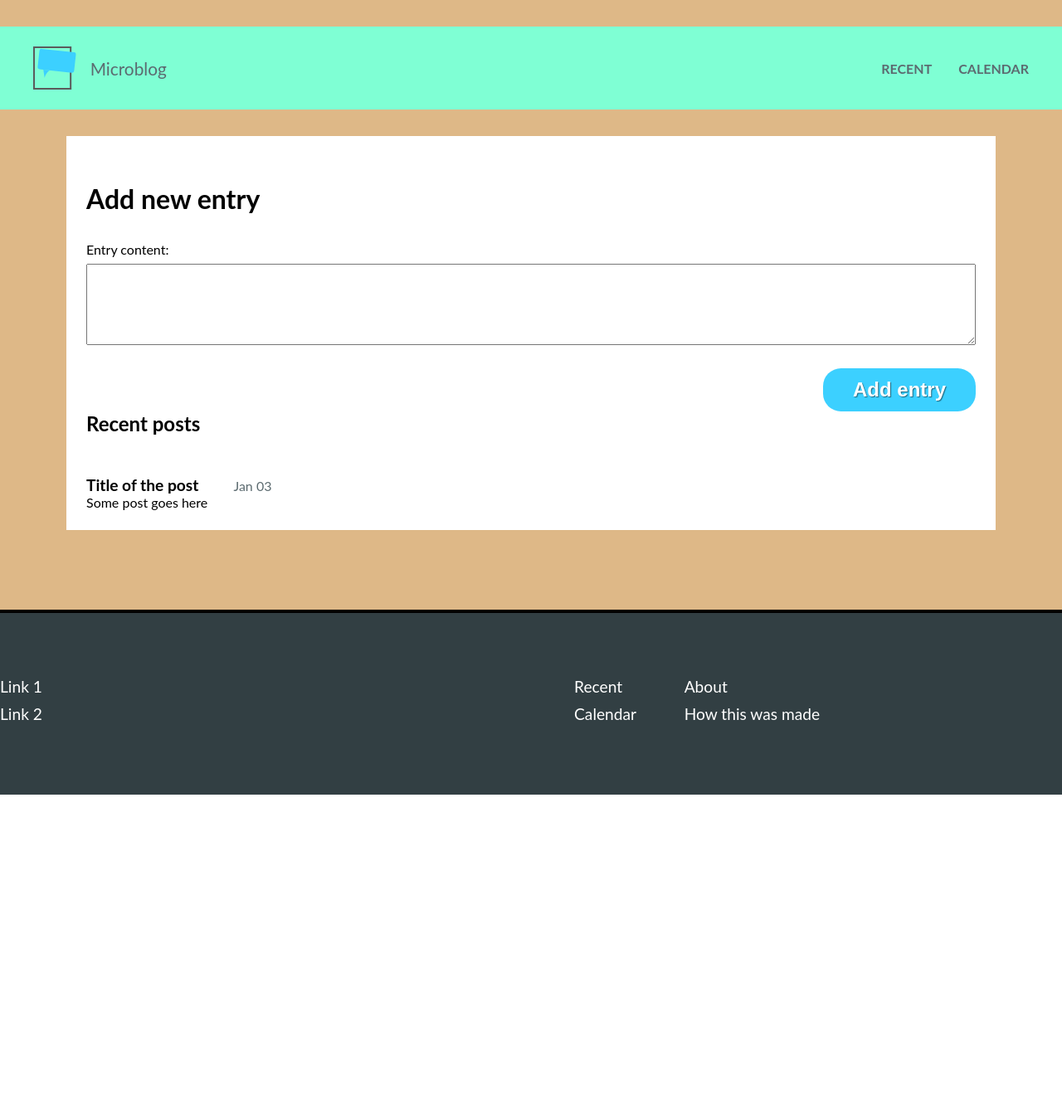
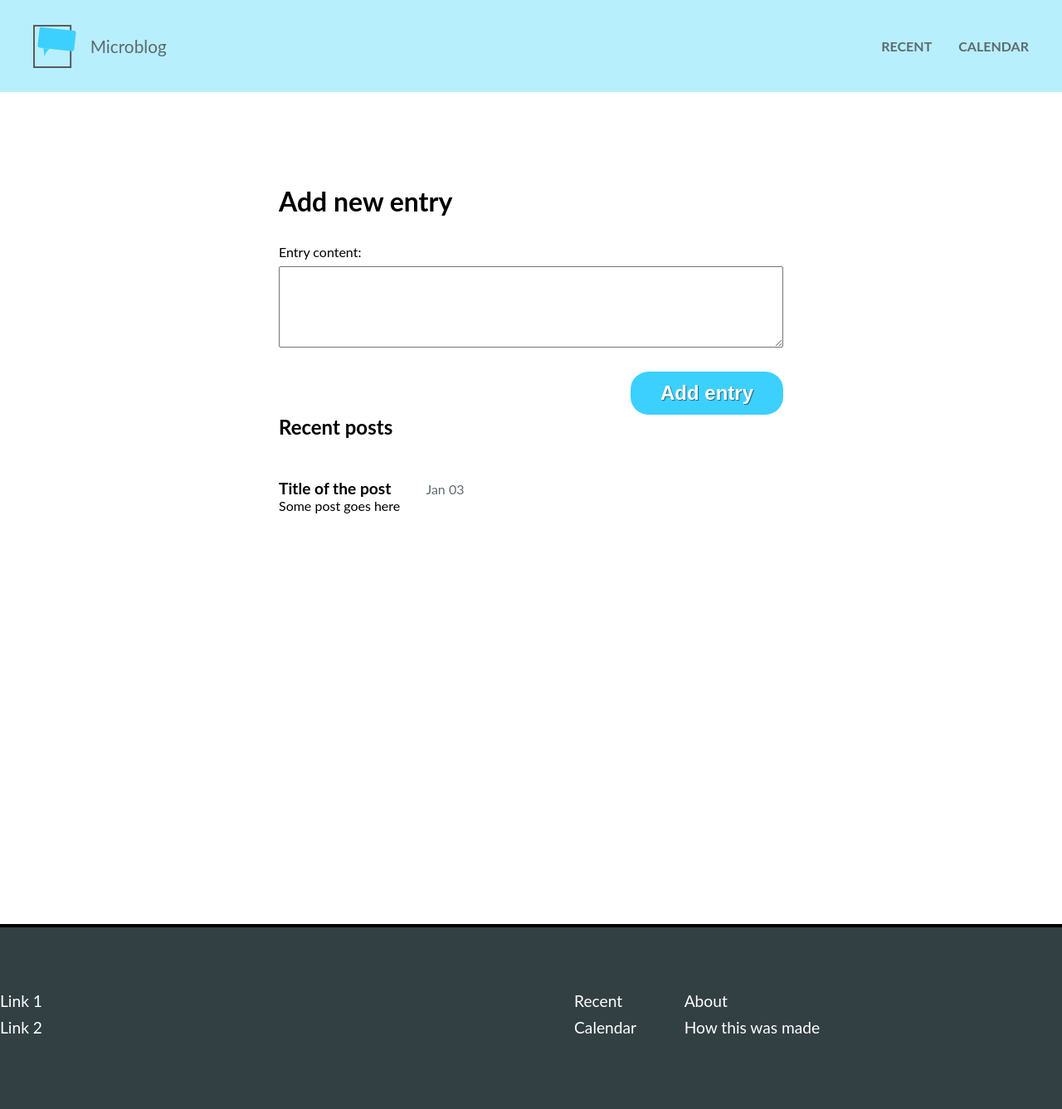
Before and after one commit to IuliiaKonovalova/micro-blog, a Python web app: template templates/index.html in a window 1280 px wide. Shown: the whole page at 83% size. Before the commit the page ends 958 px from the top, so only its background shows below. Run offline with Jinja, Linux system fonts and the light colour scheme; the template is opened without the code that fills it, so the values that code supplies are empty.

Commit message:
Add grid display to the main page

```diff
--- a/static/css/style.css
+++ b/static/css/style.css
@@ -19,14 +19,16 @@ p {
 /*---- Styling Body ----*/
 body {
   font-family: Lato, sans-serif;
-  background-color: burlywood;
+  display: grid;
+  grid-template-rows: 1fr minmax(75vh, 9fr) 2fr;
+  grid-template-columns: 1fr 3fr 1fr;
 }
 
 /*---- Styling Navbar ----*/
 .navbar {
-  max-width: 80rem;
-  margin: 2em auto;
-  background-color: aquamarine;
+  grid-column: 1/4;
+  grid-row: 1/2;
+  background-color: rgba(98, 220, 250, 0.452);
   padding: 1.5em 2.5em;
   display: flex;
   flex-direction: row;
@@ -69,10 +71,10 @@ body {
 
 /*---- Styling Main Content ----*/
 .main {
-  max-width: 70rem;
-  margin: 2em auto;
+  grid-column: 2/3;
+  grid-row: 2/3;
   background-color: white;
-  padding: 1.5em;
+  padding: 5em;
 }
 
 .main__title {
@@ -80,6 +82,7 @@ body {
   font-size: 2rem;
 }
 
+/*---- Styling Form ----*/
 .form {
   display: flex;
   flex-direction: column;
@@ -120,6 +123,7 @@ body {
   background-color: #09a3d1;
 }
 
+/*---- Styling History ----*/
 .entry {
   margin-top: 3em;
 }
@@ -134,10 +138,15 @@ body {
   color: #5c6b70;
 }
 
+/*---- Styling Footer ----*/
 .footer {
+  grid-column: 1/4;
+  grid-row: 3/4;
+  align-self: stretch;
+  justify-self: stretch;
   background-color: #323f43;
   padding: 4em 0;
-  margin-top: 5em;
+
   border-top: 4px solid black;
   color: white;
   font-size: 1.2rem;
```
